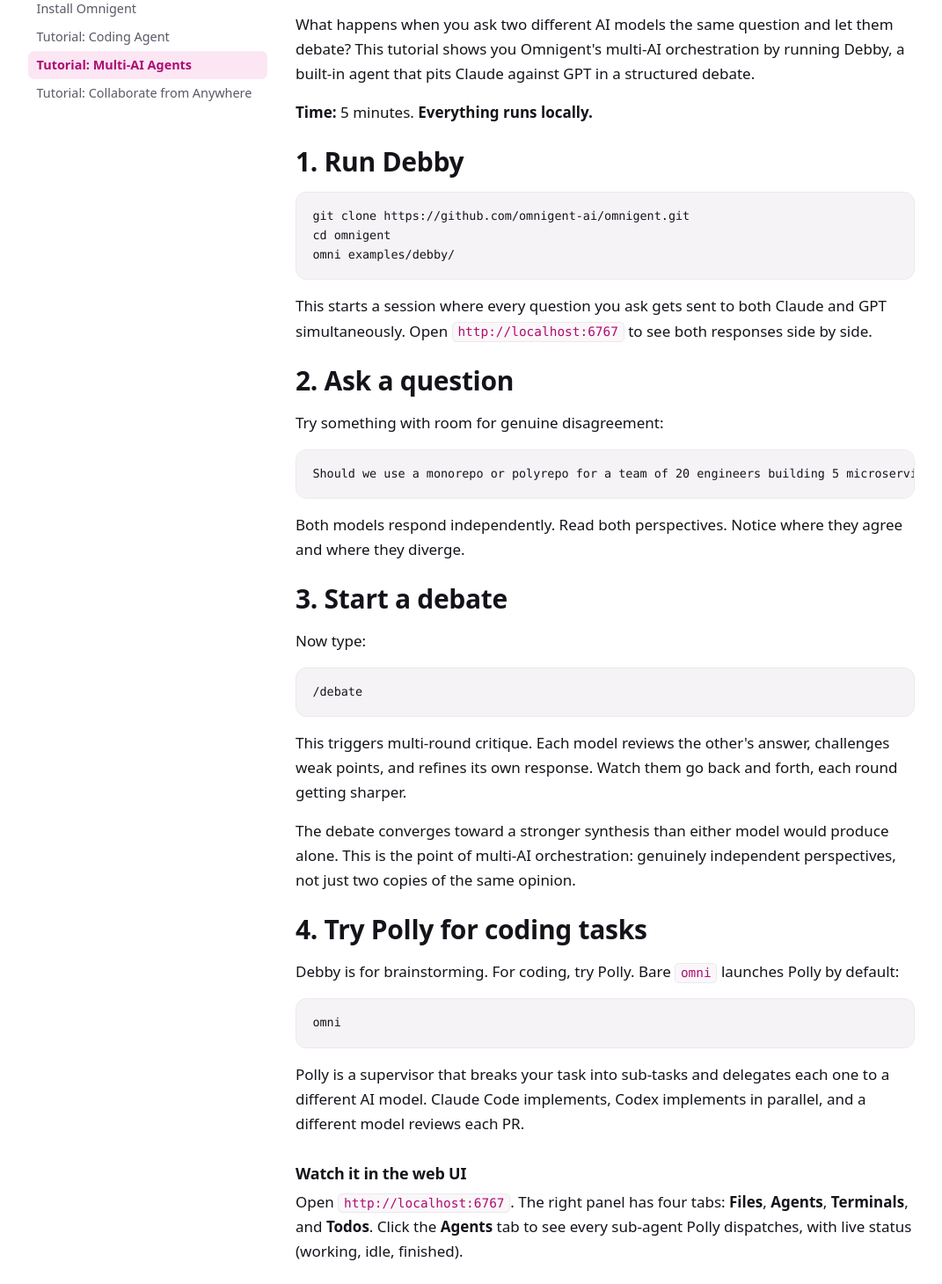
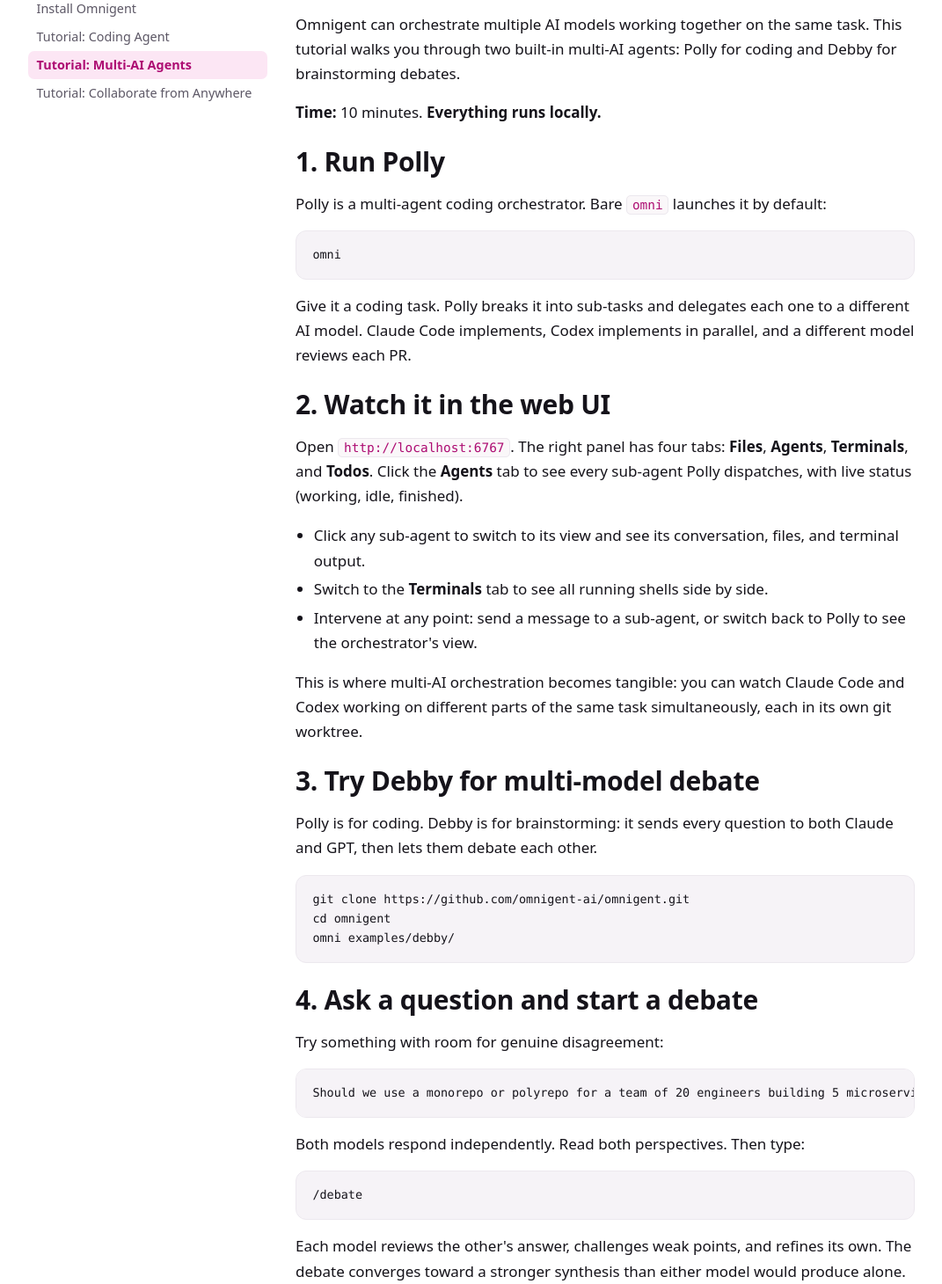
Before and after one commit to omnigent-ai/omnigent-site, a Next.js app: page /quickstart/multi-ai in a window 1280 px wide. Shown: the part 149-1609 px from the top of the page at 88% size, without its empty margins (104-1175 px from the left). Built offline with nearby package versions, Linux system fonts and the light colour scheme.

Commit message:
fix: swap Polly before Debby in multi-AI tutorial (no git clone needed)
Co-authored-by: Isaac

```diff
--- a/app/quickstart/multi-ai/page.js
+++ b/app/quickstart/multi-ai/page.js
@@ -8,77 +8,35 @@ export default function Page() {
       <h1>Tutorial: Multi-AI Agents</h1>
 
       <p>
-        What happens when you ask two different AI models the same question and
-        let them debate? This tutorial shows you Omnigent{"'"}s multi-AI
-        orchestration by running Debby, a built-in agent that pits Claude against
-        GPT in a structured debate.
+        Omnigent can orchestrate multiple AI models working together on the same
+        task. This tutorial walks you through two built-in multi-AI agents: Polly
+        for coding and Debby for brainstorming debates.
       </p>
 
       <p>
-        <strong>Time:</strong> 5 minutes. <strong>Everything runs locally.</strong>
+        <strong>Time:</strong> 10 minutes. <strong>Everything runs locally.</strong>
       </p>
 
-      <h2>1. Run Debby</h2>
-
-      <pre><code>{`git clone https://github.com/omnigent-ai/omnigent.git
-cd omnigent
-omni examples/debby/`}</code></pre>
+      <h2>1. Run Polly</h2>
 
       <p>
-        This starts a session where every question you ask gets sent to both
-        Claude and GPT simultaneously. Open <code>http://localhost:6767</code>{" "}
-        to see both responses side by side.
-      </p>
-
-      <h2>2. Ask a question</h2>
-
-      <p>Try something with room for genuine disagreement:</p>
-
-      <pre><code>{"Should we use a monorepo or polyrepo for a team of 20 engineers building 5 microservices?"}</code></pre>
-
-      <p>
-        Both models respond independently. Read both perspectives. Notice where
-        they agree and where they diverge.
-      </p>
-
-      <h2>3. Start a debate</h2>
-
-      <p>Now type:</p>
-
-      <pre><code>{"/debate"}</code></pre>
-
-      <p>
-        This triggers multi-round critique. Each model reviews the other{"'"}s
-        answer, challenges weak points, and refines its own response. Watch them
-        go back and forth, each round getting sharper.
-      </p>
-
-      <p>
-        The debate converges toward a stronger synthesis than either model would
-        produce alone. This is the point of multi-AI orchestration: genuinely
-        independent perspectives, not just two copies of the same opinion.
-      </p>
-
-      <h2>4. Try Polly for coding tasks</h2>
-
-      <p>
-        Debby is for brainstorming. For coding, try Polly. Bare{" "}
-        <code>omni</code> launches Polly by default:
+        Polly is a multi-agent coding orchestrator. Bare <code>omni</code>{" "}
+        launches it by default:
       </p>
 
       <pre><code>{"omni"}</code></pre>
 
       <p>
-        Polly is a supervisor that breaks your task into sub-tasks and delegates
-        each one to a different AI model. Claude Code implements, Codex
-        implements in parallel, and a different model reviews each PR.
+        Give it a coding task. Polly breaks it into sub-tasks and delegates each
+        one to a different AI model. Claude Code implements, Codex implements in
+        parallel, and a different model reviews each PR.
       </p>
 
-      <h3>Watch it in the web UI</h3>
+      <h2>2. Watch it in the web UI</h2>
 
       <p>
-        Open <code>http://localhost:6767</code>. The right panel has four tabs:
-        <strong> Files</strong>, <strong>Agents</strong>,{" "}
+        Open <code>http://localhost:6767</code>. The right panel has four tabs:{" "}
+        <strong>Files</strong>, <strong>Agents</strong>,{" "}
         <strong>Terminals</strong>, and <strong>Todos</strong>. Click the{" "}
         <strong>Agents</strong> tab to see every sub-agent Polly dispatches,
         with live status (working, idle, finished).
@@ -94,6 +52,35 @@ omni examples/debby/`}</code></pre>
         This is where multi-AI orchestration becomes tangible: you can watch
         Claude Code and Codex working on different parts of the same task
         simultaneously, each in its own git worktree.
+      </p>
+
+      <h2>3. Try Debby for multi-model debate</h2>
+
+      <p>
+        Polly is for coding. Debby is for brainstorming: it sends every question
+        to both Claude and GPT, then lets them debate each other.
+      </p>
+
+      <pre><code>{`git clone https://github.com/omnigent-ai/omnigent.git
+cd omnigent
+omni examples/debby/`}</code></pre>
+
+      <h2>4. Ask a question and start a debate</h2>
+
+      <p>Try something with room for genuine disagreement:</p>
+
+      <pre><code>{"Should we use a monorepo or polyrepo for a team of 20 engineers building 5 microservices?"}</code></pre>
+
+      <p>
+        Both models respond independently. Read both perspectives. Then type:
+      </p>
+
+      <pre><code>{"/debate"}</code></pre>
+
+      <p>
+        Each model reviews the other{"'"}s answer, challenges weak points, and
+        refines its own. The debate converges toward a stronger synthesis than
+        either model would produce alone.
       </p>
 
       <p>
```
